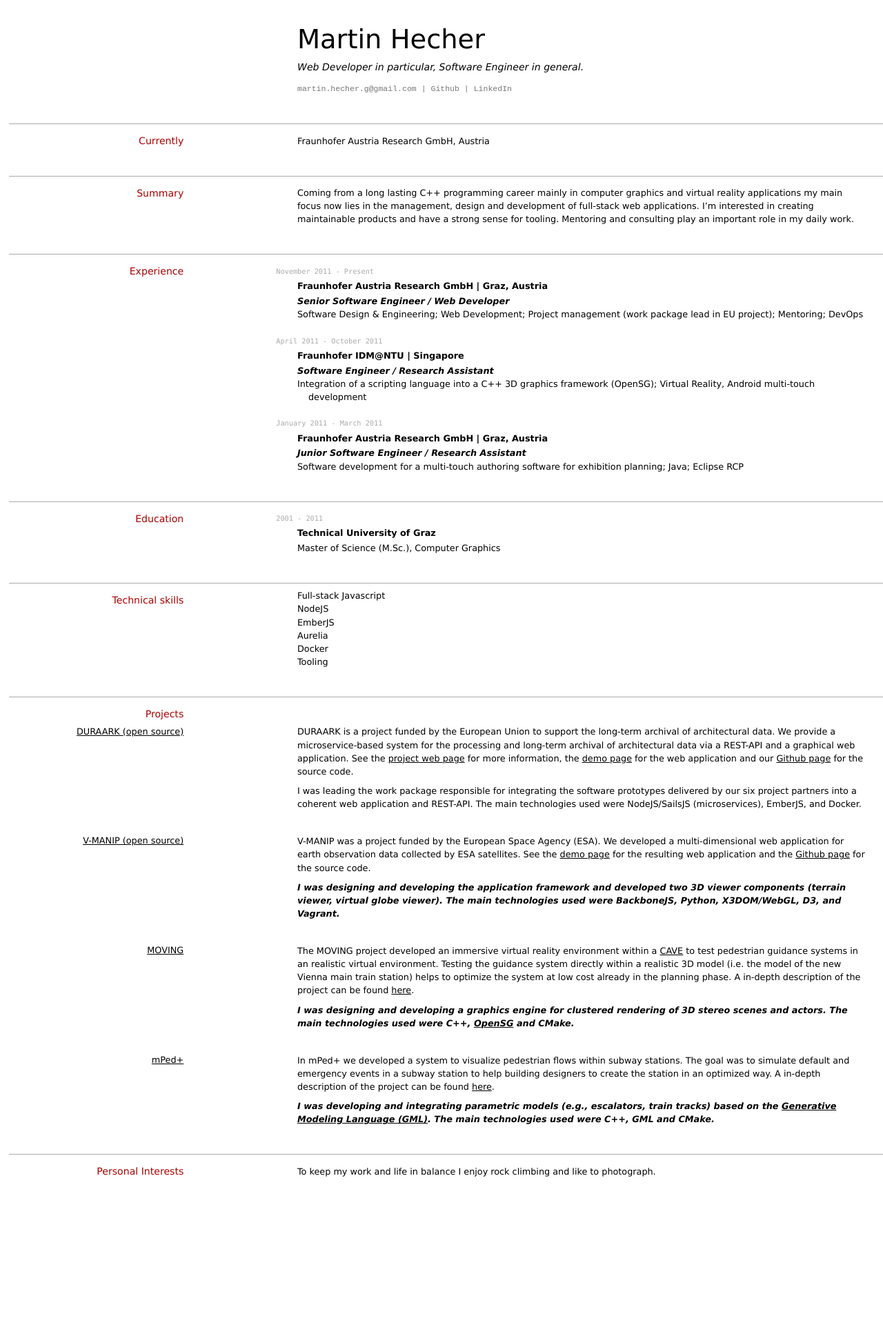
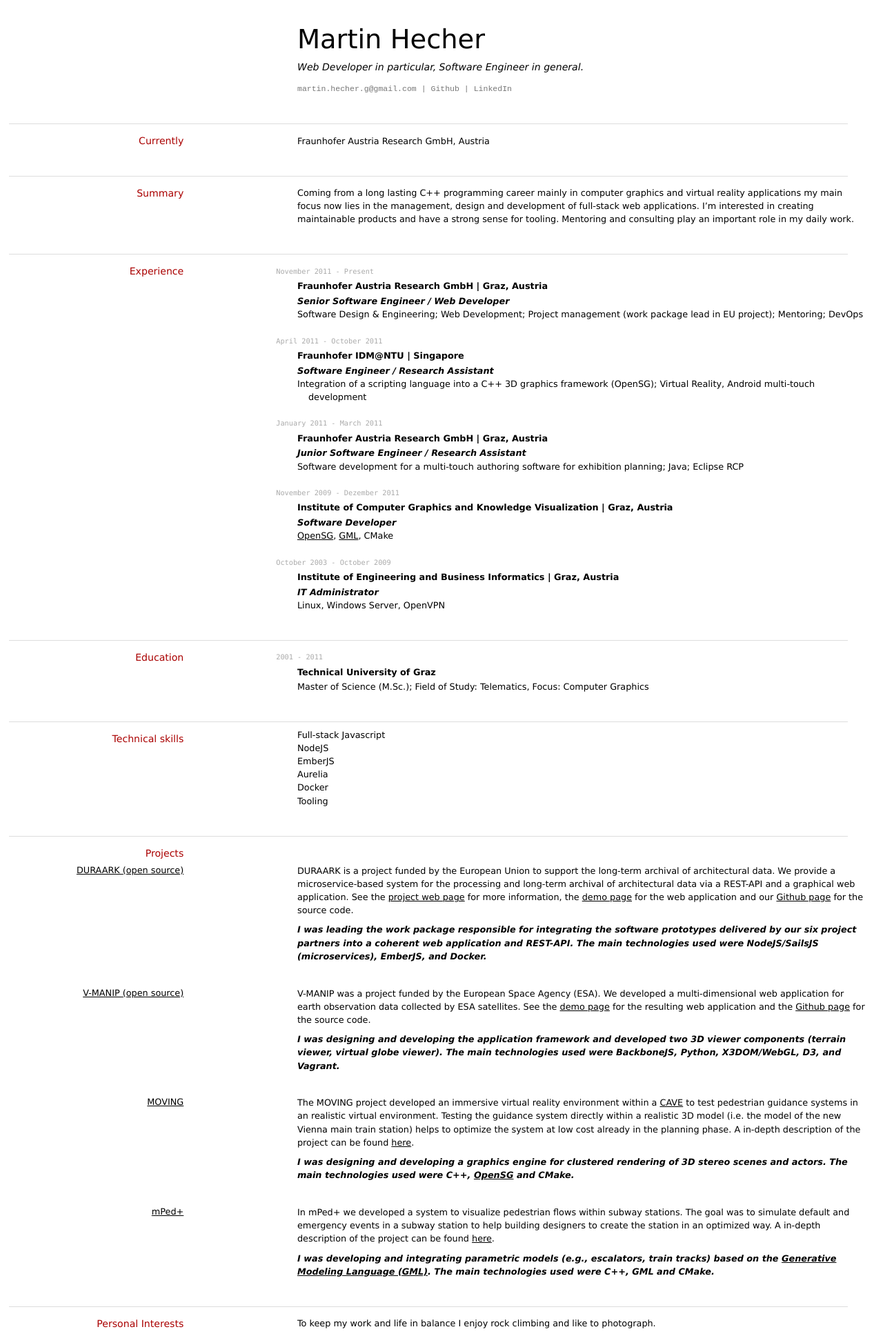
Before and after one commit to martinhecher/martinhecher.github.io, a Jekyll site: the page built from index.md, in a window 1280 px wide. Shown: the whole page at 69% size. Built offline with Jekyll 4.4.1, drawn with Linux system fonts in a browser that asks for light colours; before the commit the page ends 1717 px from its top, so only the background shows below that.

Commit message:
* added experiences * design changes

```diff
--- a/index.md
+++ b/index.md
@@ -50,12 +50,24 @@ __Fraunhofer Austria Research GmbH | Graz, Austria__
    - *Junior Software Engineer / Research Assistant*
    - Software development for a multi-touch authoring software for exhibition planning; Java; Eclipse RCP
 
+   `November 2009 - Dezember 2011`
+   __Institute of Computer Graphics and Knowledge Visualization | Graz, Austria__
+
+  - *Software Developer*
+  - [OpenSG](https://en.wikipedia.org/wiki/OpenSG), [GML](http://www.generative-modeling.org/), CMake
+
+   `October 2003 - October 2009`
+   __Institute of Engineering and Business Informatics | Graz, Austria__
+
+  - *IT Administrator*
+  - Linux, Windows Server, OpenVPN
+
 ## Education
 
   `2001 - 2011`
 __Technical University of Graz__
 
-- Master of Science (M.Sc.), Computer Graphics
+- Master of Science (M.Sc.); Field of Study: Telematics, Focus: Computer Graphics
 
 ## Technical skills
 
@@ -72,7 +84,7 @@ __Technical University of Graz__
 
 DURAARK is a project funded by the European Union to support the long-term archival of architectural data. We provide a microservice-based system for the processing and long-term archival of architectural data via a REST-API and a graphical web application. See the [project web page](http://duraark.eu) for more information, the [demo page](http://workbench.duraark.eu) for the web application and our [Github page](https://github.com/duraark/duraark-system) for the source code.
 
-I was leading the work package responsible for integrating the software prototypes delivered by our six project partners into a coherent web application and REST-API. The main technologies used were NodeJS/SailsJS (microservices), EmberJS, and Docker.
+*I was leading the work package responsible for integrating the software prototypes delivered by our six project partners into a coherent web application and REST-API. The main technologies used were NodeJS/SailsJS (microservices), EmberJS, and Docker.*
 
 ### [V-MANIP (open source)](http://demo.v-manip.eox.at/about.html)
 
--- a/media/cv-screen.css
+++ b/media/cv-screen.css
@@ -152,9 +152,9 @@ h2:before {
     content: "";
     display: block;
     height: 1px;
-    width: 100vw;
+    width: 95vw;
     margin-bottom: 15px;
-    background: #aaa;
+    background: #ddd;
 }
 
 h3 {
```
